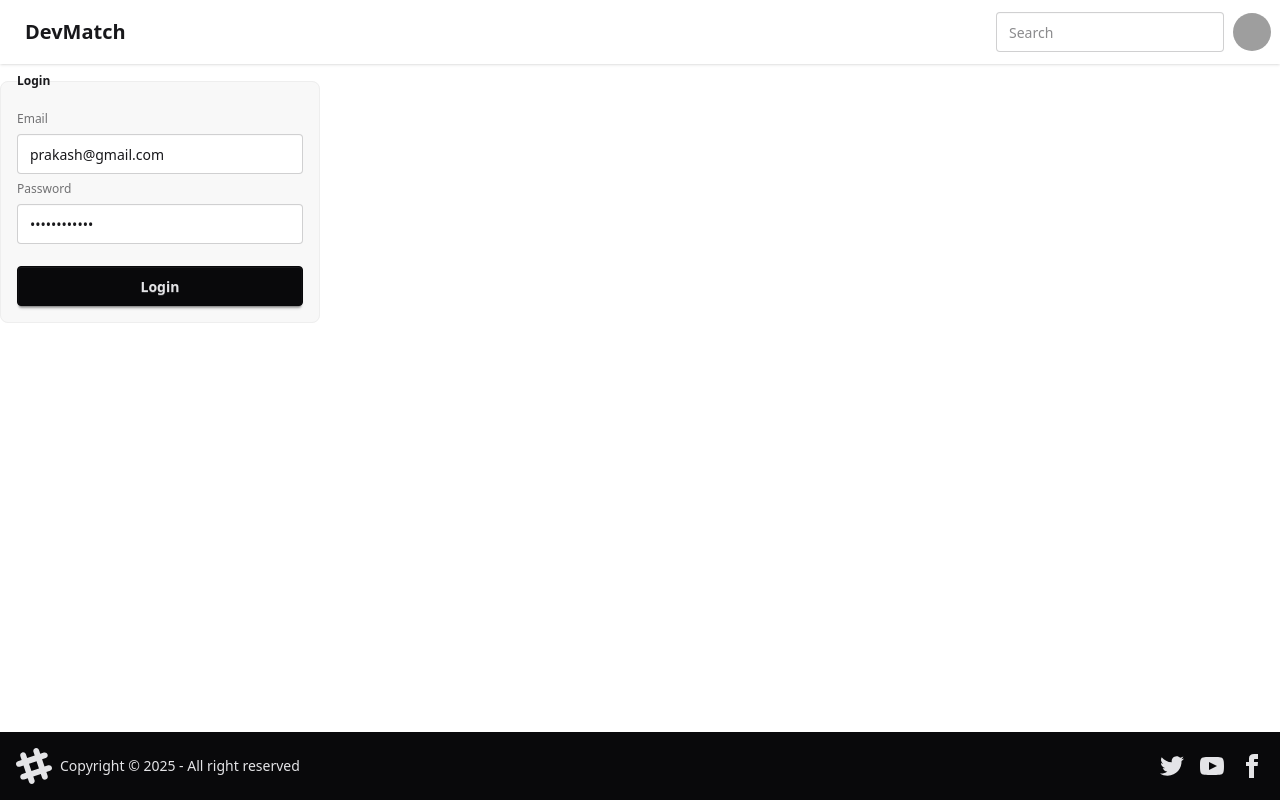
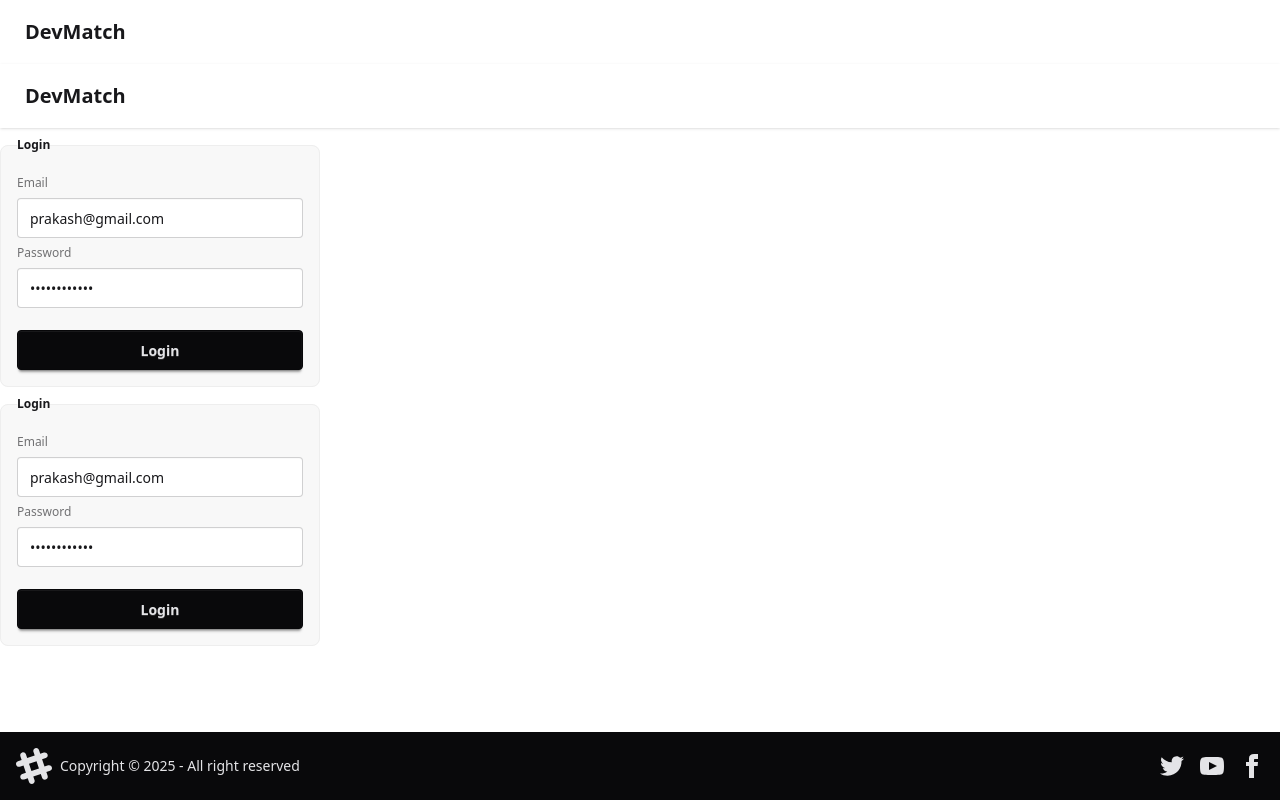
Before and after one commit to urprakashgupta/DevMatch, a React (Vite) app in the folder Frontend/: page /login in a window 1280 px wide. Built offline with nearby package versions, Linux system fonts and the light colour scheme; grey boxes are pictures that could not be loaded.

Commit message:
setup redux store

```diff
--- a/Frontend/src/App.jsx
+++ b/Frontend/src/App.jsx
@@ -1,5 +1,6 @@
 import { BrowserRouter, Route, Routes } from "react-router-dom";
 import Body from "./components/Body";
+import Feed from "./components/Feed";
 import { Provider } from "react-redux";
 import appStore from "./utils/appStore";
 
@@ -10,7 +11,8 @@ function App() {
         <BrowserRouter>
           <Routes>
             <Route path="/" element={<Body />}>
-              <Route path="/Login" element={<Body />} />
+              <Route path="/" element={<Feed />} />
+              <Route path="/login" element={<Body />} />
             </Route>
           </Routes>
         </BrowserRouter>
--- a/Frontend/src/components/Body.jsx
+++ b/Frontend/src/components/Body.jsx
@@ -1,3 +1,4 @@
+import { Outlet } from "react-router-dom";
 import Footer from "./Footer";
 import Login from "./Login";
 import Navbar from "./Navbar";
@@ -6,6 +7,7 @@ const Body = () => {
   return (
     <div>
       <Navbar />
+      <Outlet />
       <Login />
       <Footer />
     </div>
--- /dev/null
+++ b/Frontend/src/components/Feed.jsx
@@ -0,0 +1,7 @@
+import React from "react";
+
+const Feed = () => {
+  return <div>feed</div>;
+};
+
+export default Feed;
--- a/Frontend/src/components/Login.jsx
+++ b/Frontend/src/components/Login.jsx
@@ -1,22 +1,29 @@
 import React, { useState } from "react";
 import axios from "axios";
+import { useDispatch } from "react-redux";
+import { addUser } from "../utils/userSlice";
+import { useNavigate } from "react-router-dom";
+import { BASE_URL } from "../utils/constants.js";
 
 const Login = () => {
   const [email, setEmail] = useState("prakash@gmail.com");
   const [password, setPassword] = useState("Prakash@2004");
+  const dispatch = useDispatch();
+  const navigate = useNavigate();
 
   const handleLogin = async () => {
     console.log("Clicked ✅");
     try {
       const res = await axios.post(
-        "http://localhost:5000/auth/login",
+        BASE_URL + "auth/login",
         {
           email,
           password,
         },
         { withCredentials: true }
       );
-      console.log(res);
+      dispatch(addUser(res.data));
+      return navigate("/");
     } catch (error) {
       console.log(error);
     }
--- a/Frontend/src/components/Navbar.jsx
+++ b/Frontend/src/components/Navbar.jsx
@@ -1,16 +1,18 @@
+import { useSelector } from "react-redux";
+
 const Navbar = () => {
+  const user = useSelector((store) => store.user);
+  console.log(user);
+
   return (
     <div>
       <div className="navbar bg-base-100 shadow-sm">
         <div className="flex-1">
           <a className="btn btn-ghost text-xl">DevMatch</a>
         </div>
+        {user && (
           <div className="flex gap-2">
-          <input
-            type="text"
-            placeholder="Search"
-            className="input input-bordered w-24 md:w-auto"
-          />
+            <p>Welcome 👋 {user.firstName} !!</p>
             <div className="dropdown dropdown-end">
               <div
                 tabIndex={0}
@@ -18,10 +20,7 @@ const Navbar = () => {
                 className="btn btn-ghost btn-circle avatar"
               >
                 <div className="w-10 rounded-full">
-                <img
-                  alt="Tailwind CSS Navbar component"
-                  src="https://img.daisyui.com/images/stock/photo-1534528741775-53994a69daeb.webp"
-                />
+                  <img alt="user photo" src={user.photoUrl} />
                 </div>
               </div>
               <ul
@@ -43,6 +42,7 @@ const Navbar = () => {
               </ul>
             </div>
           </div>
+        )}
       </div>
     </div>
   );
--- /dev/null
+++ b/Frontend/src/utils/constants.js
@@ -0,0 +1 @@
+export const BASE_URL = "http://localhost:5000/"
```
Lines whose indentation alone changed are shown as unchanged.
